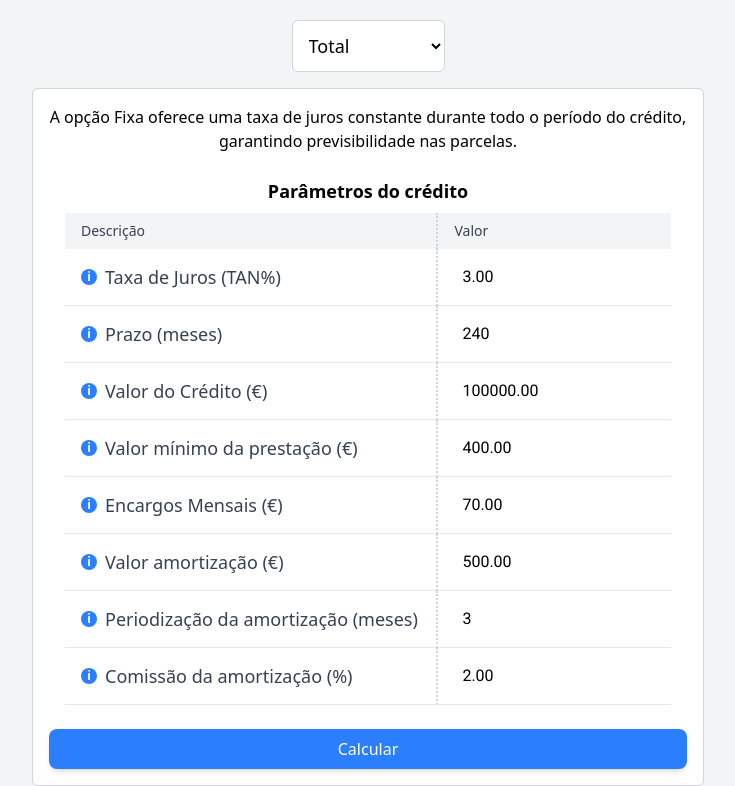
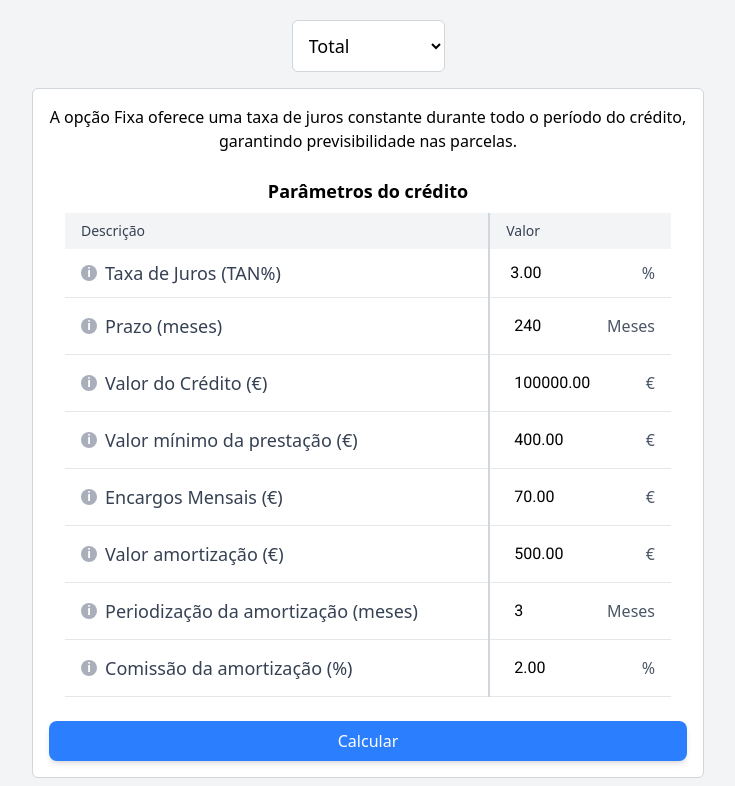
Before and after one commit to davidpalves06/CreditSimulator, a website: page index.html in a window 1280 px wide. Shown: the part 60-846 px from the top of the page, without its empty margins (272-1007 px from the left). Drawn offline with Linux system fonts and the light colour scheme.

Commit message:
Better input buttons

```diff
--- a/index.html
+++ b/index.html
@@ -27,21 +27,25 @@
                 previsibilidade nas parcelas.</p>
             <div class="w-full mx-auto p-4">
                 <h2 class="text-lg font-semibold mb-2">Parâmetros do crédito</h2>
-                <table class="w-full border-collapse text-left">
+                <table class="w-full table-fixed border-collapse text-left">
+                    <colgroup>
+                        <col class="w-[70%]" />
+                        <col class="w-[30%]" />
+                    </colgroup>
                     <thead>
                         <tr class="bg-gray-100">
-                            <th scope="col"
-                                class="px-4 py-2 text-left text-sm font-medium text-gray-700 border-r-2 border-gray-300 border-dotted">
+                            <th
+                                class="px-4 py-2 text-left text-sm font-medium text-gray-700 border-r-2 border-gray-300">
                                 Descrição</th>
-                            <th scope="col" class="px-4 py-2 text-left text-sm font-medium text-gray-700">Valor</th>
+                            <th class="px-4 py-2 text-left text-sm font-medium text-gray-700">Valor</th>
                         </tr>
                     </thead>
                     <tbody>
                         <tr class="border-b border-gray-200">
-                            <td class="px-4 py-2 text-sm text-gray-700 border-r-2 border-gray-300 border-dotted">
+                            <td class="px-4 py-2 text-sm text-gray-700 border-r-2 border-gray-300">
                                 <div class="flex flex-row items-center justify-start">
                                     <span
-                                        class="relative group mr-2 w-4 h-4 rounded-full bg-blue-500 text-white text-xs font-bold cursor-help flex items-center justify-center">i
+                                        class="relative group mr-2 w-4 h-4 rounded-full bg-gray-400 opacity-85 text-white text-xs font-bold cursor-help flex items-center justify-center">i
                                         <span
                                             class="absolute left-0 top-full mt-1 hidden group-hover:block bg-gray-800 text-white text-xs rounded py-1 px-2 w-64 z-10 opacity-0 group-hover:opacity-100 transition-opacity"
                                             id="tooltip-totalInterestRate">
@@ -52,18 +56,21 @@
                                     </span>
                                 </div>
                             </td>
-                            <td class=" px-4 py-2">
-                                <input type="number" id="totalInterestRate" step="0.01" min="0" value="3.00" required
-                                    aria-describedby="tooltip-totalInterestRate"
-                                    class="p-2 focus:outline-none focus:border-b focus:border-b-gray-300 font-roboto tabular-nums"
+                            <td class="truncate px-4 py-2">
+                                <div class="flex items-center w-full relative">
+                                    <input type="number" id="totalInterestRate" step="0.01" min="0" value="3.00"
+                                        required aria-describedby="tooltip-totalInterestRate" maxlength=7
+                                        class="w-full p-1 focus:outline-none focus:border-b focus:border-b-gray-300 font-roboto tabular-nums"
                                         placeholder="Ex: 5.25" />
+                                    <span class="absolute right-0 text-base text-gray-600">%</span>
+                                </div>
                             </td>
                         </tr>
                         <tr class="border-b border-gray-200">
-                            <td class="px-4 py-2 text-sm text-gray-700 border-r-2 border-gray-300 border-dotted">
+                            <td class="px-4 py-2 text-sm text-gray-700 border-r-2 border-gray-300">
                                 <div class="flex flex-row items-center justify-start">
                                     <span
-                                        class="relative group mr-2 w-4 h-4 rounded-full bg-blue-500 text-white text-xs font-bold cursor-help flex items-center justify-center">i
+                                        class="relative group mr-2 w-4 h-4 rounded-full bg-gray-400 opacity-85 text-white text-xs font-bold cursor-help flex items-center justify-center">i
                                         <span
                                             class="absolute left-0 top-full mt-1 hidden group-hover:block bg-gray-800 text-white text-xs rounded py-1 px-2 w-64 z-10 opacity-0 group-hover:opacity-100 transition-opacity"
                                             id="tooltip-totalMonths">
@@ -75,17 +82,20 @@
                                 </div>
                             </td>
                             <td class="px-4 py-2">
+                                <div class="flex items-center w-full relative">
                                     <input type="number" id="totalMonths" step="1" min="1" value="240" required
                                         aria-describedby="tooltip-totalMonths"
-                                    class="p-2 focus:outline-none focus:border-b focus:border-b-gray-300 font-roboto tabular-nums"
+                                        class="p-2 w-full focus:outline-none focus:border-b focus:border-b-gray-300 font-roboto tabular-nums"
                                         placeholder="Ex: 360" />
+                                    <span class="absolute right-0 text-base text-gray-600">Meses</span>
+                                </div>
                             </td>
                         </tr>
                         <tr class="border-b border-gray-200">
-                            <td class="px-4 py-2 text-sm text-gray-700 border-r-2 border-gray-300 border-dotted">
+                            <td class="px-4 py-2 text-sm text-gray-700 border-r-2 border-gray-300">
                                 <div class="flex flex-row items-center justify-start">
                                     <span
-                                        class="relative group mr-2 w-4 h-4 rounded-full bg-blue-500 text-white text-xs font-bold cursor-help flex items-center justify-center">i
+                                        class="relative group mr-2 w-4 h-4 rounded-full bg-gray-400 opacity-85 text-white text-xs font-bold cursor-help flex items-center justify-center">i
                                         <span
                                             class="absolute left-0 top-full mt-1 hidden group-hover:block bg-gray-800 text-white text-xs rounded py-1 px-2 w-64 z-10 opacity-0 group-hover:opacity-100 transition-opacity"
                                             id="tooltip-totalCreditValue">
@@ -97,17 +107,20 @@
                                 </div>
                             </td>
                             <td class="px-4 py-2">
+                                <div class="flex items-center w-full relative">
                                     <input type="number" id="totalCreditValue" step="0.01" min="0" value="100000.00"
                                         required aria-describedby="tooltip-totalCreditValue"
-                                    class="p-2 focus:outline-none focus:border-b focus:border-b-gray-300 font-roboto tabular-nums"
+                                        class="w-full p-2 focus:outline-none focus:border-b focus:border-b-gray-300 font-roboto tabular-nums"
                                         placeholder="Ex: 100000" />
+                                    <span class="absolute right-0 text-base text-gray-600">€</span>
+                                </div>
                             </td>
                         </tr>
                         <tr class="border-b border-gray-200">
-                            <td class="px-4 py-2 text-sm text-gray-700 border-r-2 border-gray-300 border-dotted">
+                            <td class="px-4 py-2 text-sm text-gray-700 border-r-2 border-gray-300">
                                 <div class="flex flex-row items-center justify-start">
                                     <span
-                                        class="relative group mr-2 w-4 h-4 rounded-full bg-blue-500 text-white text-xs font-bold cursor-help flex items-center justify-center">i
+                                        class="relative group mr-2 w-4 h-4 rounded-full bg-gray-400 opacity-85 text-white text-xs font-bold cursor-help flex items-center justify-center">i
                                         <span
                                             class="absolute left-0 top-full mt-1 hidden group-hover:block bg-gray-800 text-white text-xs rounded py-1 px-2 w-64 z-10 opacity-0 group-hover:opacity-100 transition-opacity"
                                             id="tooltip-minMonthlyValue">
@@ -119,17 +132,20 @@
                                 </div>
                             </td>
                             <td class="px-4 py-2">
-                                <input type="number" id="minMonthlyValue" step="0.01" min="0" value="400.00" required
-                                    aria-describedby="tooltip-minMonthlyValue"
-                                    class="p-2 focus:outline-none focus:border-b focus:border-b-gray-300 font-roboto tabular-nums"
+                                <div class="flex items-center w-full relative">
+                                    <input type="number" id="minMonthlyValue" step="0.01" min="0" value="400.00"
+                                        required aria-describedby="tooltip-minMonthlyValue"
+                                        class="w-full p-2 focus:outline-none focus:border-b focus:border-b-gray-300 font-roboto tabular-nums"
                                         placeholder="Ex: 400" />
+                                    <span class="absolute right-0 text-base text-gray-600">€</span>
+                                </div>
                             </td>
                         </tr>
                         <tr class="border-b border-gray-200">
-                            <td class="px-4 py-2 text-sm text-gray-700 border-r-2 border-gray-300 border-dotted">
+                            <td class="px-4 py-2 text-sm text-gray-700 border-r-2 border-gray-300">
                                 <div class="flex flex-row items-center justify-start">
                                     <span
-                                        class="relative group mr-2 w-4 h-4 rounded-full bg-blue-500 text-white text-xs font-bold cursor-help flex items-center justify-center">i
+                                        class="relative group mr-2 w-4 h-4 rounded-full bg-gray-400 opacity-85 text-white text-xs font-bold cursor-help flex items-center justify-center">i
                                         <span
                                             class="absolute left-0 top-full mt-1 hidden group-hover:block bg-gray-800 text-white text-xs rounded py-1 px-2 w-64 z-10 opacity-0 group-hover:opacity-100 transition-opacity"
                                             id="tooltip-monthlyCharges">
@@ -141,17 +157,20 @@
                                 </div>
                             </td>
                             <td class="px-4 py-2">
+                                <div class="flex items-center w-full relative">
                                     <input type="number" id="monthlyCharges" step="0.01" min="0" value="70.00" required
                                         aria-describedby="tooltip-monthlyCharges"
-                                    class="p-2 focus:outline-none focus:border-b focus:border-b-gray-300 font-roboto tabular-nums"
+                                        class="w-full p-2 focus:outline-none focus:border-b focus:border-b-gray-300 font-roboto tabular-nums"
                                         placeholder="Ex: 70" />
+                                    <span class="absolute right-0 text-base text-gray-600">€</span>
+                                </div>
                             </td>
                         </tr>
                         <tr class="border-b border-gray-200">
-                            <td class="px-4 py-2 text-sm text-gray-700 border-r-2 border-gray-300 border-dotted">
+                            <td class="px-4 py-2 text-sm text-gray-700 border-r-2 border-gray-300">
                                 <div class="flex flex-row items-center justify-start">
                                     <span
-                                        class="relative group mr-2 w-4 h-4 rounded-full bg-blue-500 text-white text-xs font-bold cursor-help flex items-center justify-center">i
+                                        class="relative group mr-2 w-4 h-4 rounded-full bg-gray-400 opacity-85 text-white text-xs font-bold cursor-help flex items-center justify-center">i
                                         <span
                                             class="absolute left-0 top-full mt-1 hidden group-hover:block bg-gray-800 text-white text-xs rounded py-1 px-2 w-64 z-10 opacity-0 group-hover:opacity-100 transition-opacity"
                                             id="tooltip-amortValue">
@@ -163,17 +182,21 @@
                                 </div>
                             </td>
                             <td class="px-4 py-2">
+                                <div class="flex items-center w-full relative">
+
                                     <input type="number" id="amortValue" step="0.01" min="0" value="500.00" required
                                         aria-describedby="tooltip-amortValue"
-                                    class="p-2 focus:outline-none focus:border-b focus:border-b-gray-300 font-roboto tabular-nums"
+                                        class="w-full p-2 focus:outline-none focus:border-b focus:border-b-gray-300 font-roboto tabular-nums"
                                         placeholder="Ex: 500" />
+                                    <span class="absolute right-0 text-base text-gray-600">€</span>
+                                </div>
                             </td>
                         </tr>
                         <tr class="border-b border-gray-200">
-                            <td class="px-4 py-2 text-sm text-gray-700 border-r-2 border-gray-300 border-dotted">
+                            <td class="px-4 py-2 text-sm text-gray-700 border-r-2 border-gray-300">
                                 <div class="flex flex-row items-center justify-start">
                                     <span
-                                        class="relative group mr-2 w-4 h-4 rounded-full bg-blue-500 text-white text-xs font-bold cursor-help flex items-center justify-center">i
+                                        class="relative group mr-2 w-4 h-4 rounded-full bg-gray-400 opacity-85 text-white text-xs font-bold cursor-help flex items-center justify-center">i
                                         <span
                                             class="absolute left-0 top-full mt-1 hidden group-hover:block bg-gray-800 text-white text-xs rounded py-1 px-2 w-64 z-10 opacity-0 group-hover:opacity-100 transition-opacity"
                                             id="tooltip-amortPeriod">
@@ -185,17 +208,20 @@
                                 </div>
                             </td>
                             <td class="px-4 py-2">
+                                <div class="flex items-center w-full relative">
                                     <input type="number" id="amortPeriod" step="1" min="0" value="3" required
                                         aria-describedby="tooltip-amortPeriod"
-                                    class="p-2 focus:outline-none focus:border-b focus:border-b-gray-300 font-roboto tabular-nums"
+                                        class="w-full p-2 focus:outline-none focus:border-b focus:border-b-gray-300 font-roboto tabular-nums"
                                         placeholder="Ex: 3" />
+                                    <span class="absolute right-0 text-base text-gray-600">Meses</span>
+                                </div>
                             </td>
                         </tr>
                         <tr class="border-b border-gray-200">
-                            <td class="px-4 py-2 text-sm text-gray-700 border-r-2 border-gray-300 border-dotted">
+                            <td class="px-4 py-2 text-sm text-gray-700 border-r-2 border-gray-300">
                                 <div class="flex flex-row items-center justify-start">
                                     <span
-                                        class="relative group mr-2 w-4 h-4 rounded-full bg-blue-500 text-white text-xs font-bold cursor-help flex items-center justify-center">i
+                                        class="relative group mr-2 w-4 h-4 rounded-full bg-gray-400 opacity-85 text-white text-xs font-bold cursor-help flex items-center justify-center">i
                                         <span
                                             class="absolute left-0 top-full mt-1 hidden group-hover:block bg-gray-800 text-white text-xs rounded py-1 px-2 w-64 z-10 opacity-0 group-hover:opacity-100 transition-opacity"
                                             id="tooltip-amortComission">
@@ -207,10 +233,13 @@
                                 </div>
                             </td>
                             <td class="px-4 py-2">
+                                <div class="flex items-center w-full relative">
                                     <input type="number" id="amortComission" step="0.01" min="0" value="2.00" required
                                         aria-describedby="tooltip-amortComission"
-                                    class="p-2 focus:outline-none focus:border-b focus:border-b-gray-300 font-roboto tabular-nums"
+                                        class="w-full p-2 focus:outline-none focus:border-b focus:border-b-gray-300 font-roboto tabular-nums"
                                         placeholder="Ex: 2" />
+                                    <span class="absolute right-0 text-base text-gray-600">%</span>
+                                </div>
                             </td>
                         </tr>
                     </tbody>
```
Also changed, not shown: src/index.ts (+56 -0 lines), src/totalSimulation.ts (+8 -0 lines), README.md, dist/index.js, dist/totalSimulation.js, style.css. Lines whose indentation alone changed are shown as unchanged.
